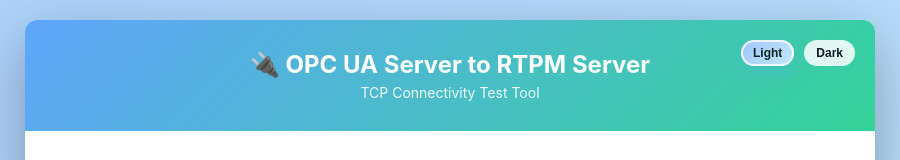
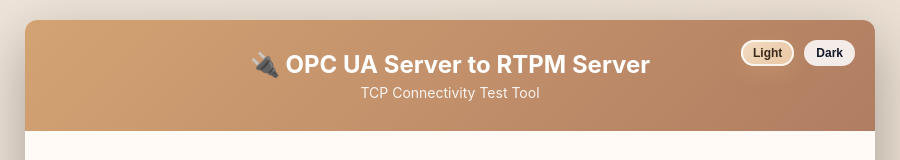
Before and after one commit to acarioti4/OPCUA-RTPM_Diagnostic_Tool, an Electron app: page UI.html in a window 900 px wide. Shown: the top 160 px of the page. Drawn offline with Linux system fonts and the light colour scheme; no server answers.

Commit message:
v0.2.0 - UI updates

```diff
--- a/UI.html
+++ b/UI.html
@@ -18,18 +18,18 @@
       --bg-end: #764ba2;
     }
 
-    /* Light: Blue Sky / Forest */
+    /* Light: Warm Earthy */
     .theme-light {
-      --container-bg: #ffffff;
-      --text-primary: #1f3d2a; /* deep forest green */
-      --text-muted: #4f6a5b;
-      --results-bg: #eef7ff;   /* soft sky panel */
-      --log-bg: #e6f2ff;       /* light sky note */
-      --log-border: #5aa9e6;   /* sky blue border */
-      --accent-start: #60a5fa; /* sky blue */
-      --accent-end: #34d399;   /* forest green */
-      --bg-start: #a1c4fd;     /* blue sky */
-      --bg-end: #c2e9fb;       /* bright sky */
+      --container-bg: #fffaf5; /* warm off-white */
+      --text-primary: #2f2a25; /* deep neutral brown */
+      --text-muted: #6b6058;   /* muted warm grey-brown */
+      --results-bg: #f6f1ea;   /* warm panel */
+      --log-bg: #fbf3e7;       /* warm note */
+      --log-border: #d4a373;   /* warm amber */
+      --accent-start: #d4a373; /* amber */
+      --accent-end: #b07d62;   /* clay */
+      --bg-start: #f2e9e1;     /* linen */
+      --bg-end: #e9dccd;       /* sand */
     }
 
     /* Dark: Classic */
@@ -123,9 +123,9 @@
     }
 
     .theme-chip.light.active {
-      background: linear-gradient(135deg, #a1c4fd, #c2e9fb);
-      color: #0f2a1f;
-      box-shadow: 0 0 0 2px rgba(255,255,255,0.8) inset, 0 6px 20px rgba(97, 173, 253, 0.35);
+      background: linear-gradient(135deg, #f2dcc2, #e8c6a3);
+      color: #3a2a1a;
+      box-shadow: 0 0 0 2px rgba(255,255,255,0.8) inset, 0 6px 20px rgba(212, 163, 115, 0.35);
     }
 
     .theme-chip.dark.active {
@@ -161,7 +161,7 @@
 
     input:focus {
       outline: none;
-      border-color: #667eea;
+      border-color: var(--accent-start);
     }
 
     .port-range {
@@ -185,7 +185,7 @@
 
     .btn:hover:not(:disabled) {
       transform: translateY(-2px);
-      box-shadow: 0 6px 20px rgba(102, 126, 234, 0.4);
+      box-shadow: 0 6px 20px rgba(212, 163, 115, 0.35);
     }
 
     .btn:disabled {
```
